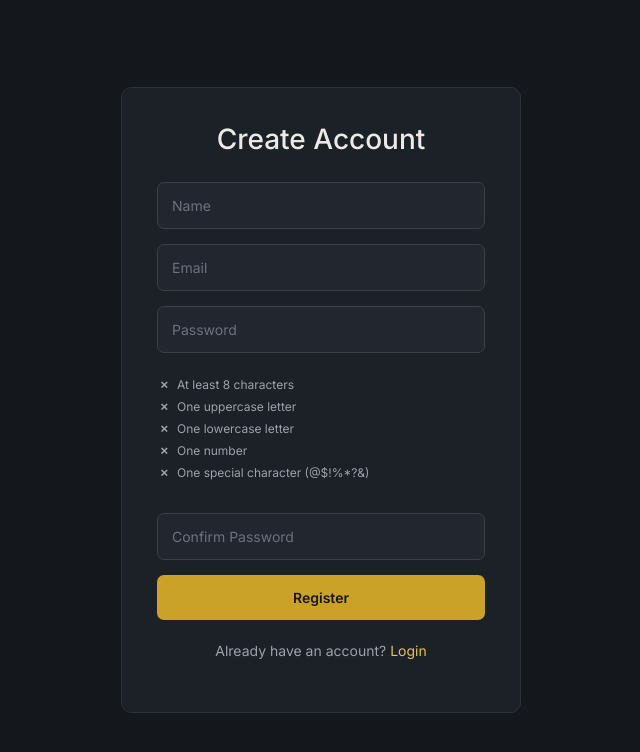
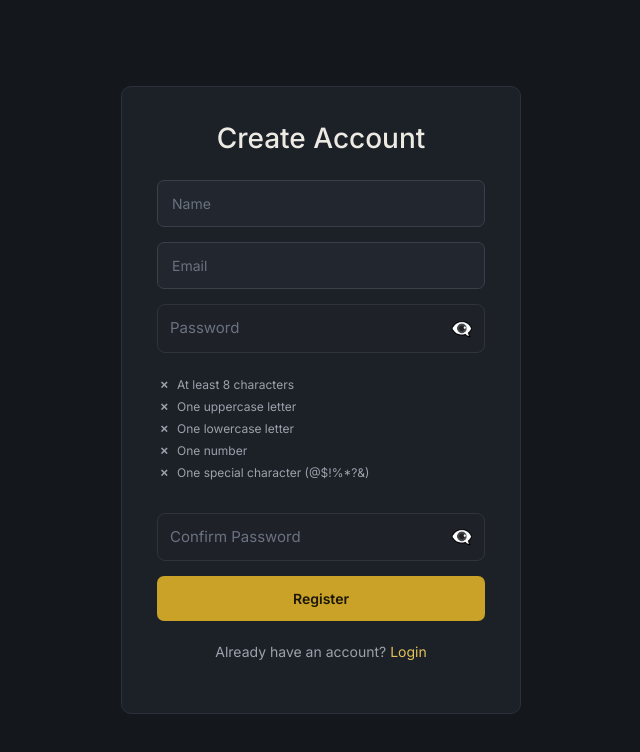
Before and after one commit to Archana-M-11/AI-Powered-Enterprise-Knowledge-Assistant, a React (Vite) app in the folder frontend/: page /register in a window 1280 px wide. Shown: the top 752 px of the page, without its empty margins (319-959 px from the left). Built offline with nearby package versions, Linux system fonts and the light colour scheme.

Commit message:
UI changes

```diff
--- a/frontend/src/pages/LoginPage.jsx
+++ b/frontend/src/pages/LoginPage.jsx
@@ -1,11 +1,12 @@
 import "../styles/auth.css";
 import { userLogin } from "../services/api";
-import { useActionState,useEffect } from "react";
-import { useNavigate } from "react-router-dom";
+import { useActionState,useEffect,useState } from "react";
+import { useNavigate,Link } from "react-router-dom";
 import { useFormStatus } from "react-dom";
 
 function LoginButton() {
   const { pending } = useFormStatus();
+
 
   return (
     <button type="submit" disabled={pending}>
@@ -16,9 +17,34 @@ function LoginButton() {
 
 function LoginPage() {
   const navigate = useNavigate();
+  const[showpassword,setShowPassword]=useState(false);
 
 
 async function loginAction(previousState, formData) {
+
+  const email = formData.get("email")?.trim();
+  const password = formData.get("password");
+
+
+   const errors = {};
+
+  if (!email) {
+    errors.emailError = "Email is required";
+  }
+
+  if (!password) {
+    errors.passwordError = "Password is required";
+  }
+
+  if (Object.keys(errors).length > 0) {
+    return {
+      success: false,
+      emailError: errors.emailError || "",
+      passwordError: errors.passwordError || "",
+      message: "",
+    };
+  }
+
   try {
     const userData = {
       email: formData.get("email"),
@@ -34,6 +60,13 @@ async function loginAction(previousState, formData) {
       token: data.access_token,
     };
   } catch (error) {
+    if (error.response?.status==404){
+      return{
+        notRegistered:true,
+        success:false,
+        message:"Email is not registered, Redirecting to Register Page"
+      }
+    }
     return {
       success: false,
       message: "Invalid email or password",
@@ -41,10 +74,14 @@ async function loginAction(previousState, formData) {
   }
 }
 
+
 const [state, formAction] = useActionState(
   loginAction,
   {
     success: false,
+    notRegistered:false,
+    emailError: "",
+    passwordError: "",
     message: "",
   }
 );
@@ -53,11 +90,18 @@ useEffect(() => {
   if (state.success) {
     const timer = setTimeout(() => {
       navigate("/chat");
-    }, 5000);
+    }, 2000);
 
     return () => clearTimeout(timer);
   }
-}, [state.success, navigate]);
+  if(state.notRegistered){
+    const timer=setTimeout(()=>{
+      navigate("/register")
+  },2000);
+  return()=>clearTimeout(timer);
+  }
+}, [state.success,state.notRegistered, navigate]);
+
 
 
   return (
@@ -71,12 +115,31 @@ useEffect(() => {
             name="email"
             placeholder="Email"
           />
-
-          <input
-            type="password"
+          {
+            state.emailError &&
+            <div className="error-message">
+              {state.emailError}
+            </div>
+          }
+         <div className="password-wrapper">
+           <input
+            type={showpassword ? "text" : "password"}
             name="password"
             placeholder="Password"
           />
+          <button
+            type="button"
+            onClick={() => setShowPassword(!showpassword)}
+            >{showpassword ?  "👁️" : "👁️‍🗨️"}</button>
+          </div>
+          {
+            state.passwordError &&
+            <div>
+              <div className="error-message">
+                {state.passwordError}
+              </div>
+            </div>
+          }
 
          <LoginButton/>
         </form>
@@ -89,7 +152,7 @@ useEffect(() => {
 
         <p>
           Don't have an account?
-          <a href="/register"> Register</a>
+          <Link to="/register"> Register</Link>
         </p>
       </div>
     </div>
--- a/frontend/src/pages/RegisterPage.jsx
+++ b/frontend/src/pages/RegisterPage.jsx
@@ -1,6 +1,6 @@
 import "../styles/auth.css";
 import { userRegister } from "../services/api";
-import { useNavigate } from "react-router-dom";
+import { useNavigate,Link } from "react-router-dom";
 import { useActionState, useEffect, useState } from "react";
 import { useFormStatus } from "react-dom";
 import PasswordChecklist, { PASSWORD_RULES } from "../components/PasswordChecklist";
@@ -18,6 +18,8 @@ function RegisterButton() {
 function RegisterPage() {
   const navigate = useNavigate();
   const [password, setPassword] = useState("");
+  const [showpassword, setShowPassword] = useState(false);
+  const [confirmPassword, setConfirmPassword] = useState("");
 
   async function registerAction(previousState, formData) {
     try {
@@ -51,11 +53,18 @@ function RegisterPage() {
         message: "Registration successful. Redirecting to login...",
       };
     } catch (error) {
+      if(error.response?.status==400){
+      return {
+        success:false,
+        emailError:"Email is already registered, Redirecting to Login Page"
+      }
+    }
       return {
         success: false,
         message: error.response?.data?.detail || "Registration failed",
       };
     }
+
   }
 
   const [state, formAction] = useActionState(registerAction, {
@@ -67,11 +76,20 @@ function RegisterPage() {
     if (state.success) {
       const timer = setTimeout(() => {
         navigate("/login");
-      }, 5000);
+      }, 2000);
 
       return () => clearTimeout(timer);
     }
-  }, [state.success, navigate]);
+    if(state.emailError){
+      const timer=setTimeout(()=>{
+        navigate("/login")
+    },2000);
+    return()=>clearTimeout(timer);
+    }
+  }, [state.success,state.emailError, navigate]);
+
+const passwordsMatch = confirmPassword.length > 0 && password === confirmPassword;
+const showMatchStatus = confirmPassword.length > 0;
 
   return (
     <div className="auth-container">
@@ -83,21 +101,40 @@ function RegisterPage() {
 
           <input type="email" name="email" placeholder="Email" />
 
-          <input
-            type="password"
+         <div className="password-wrapper">
+           <input
+            type={showpassword ? "text" : "password"}
             name="password"
             placeholder="Password"
+            onChange={(e) => setPassword(e.target.value)}
             value={password}
-            onChange={(e) => setPassword(e.target.value)}
           />
+          <button
+            type="button"
+            onClick={() => setShowPassword(!showpassword)}
+            >{showpassword ?  "👁️" : "👁️‍🗨️"}</button>
+          </div>
 
           <PasswordChecklist password={password} />
 
-          <input
-            type="password"
-            name="confirmPassword"
-            placeholder="Confirm Password"
-          />
+          <div className="password-wrapper">
+        <input
+          type={showpassword ? "text" : "password"}
+          name="confirmPassword"
+          placeholder="Confirm Password"
+          onChange={(e) => setConfirmPassword(e.target.value)}
+          value={confirmPassword}
+        />
+          <button
+            type="button"
+            onClick={() => setShowPassword(!showpassword)}
+            >{showpassword ?  "👁️" : "👁️‍🗨️"}</button>
+          </div>
+          {showMatchStatus && (
+          <p className={passwordsMatch ? "match-success" : "match-error"}>
+            {passwordsMatch ? "Passwords match" : "Passwords do not match"}
+          </p>
+        )}
 
           <RegisterButton />
         </form>
@@ -107,6 +144,12 @@ function RegisterPage() {
             Registration successful! Redirecting to login...
           </div>
         )}
+        {
+          state.emailError &&
+          <div className="error-message">
+            {state.emailError}
+          </div>
+        }
 
         {!state.success && state.message && (
           <div className="error-message">{state.message}</div>
@@ -114,7 +157,7 @@ function RegisterPage() {
 
         <p>
           Already have an account?
-          <a href="/login"> Login</a>
+          <Link to="/login"> Login</Link>
         </p>
       </div>
     </div>
--- a/frontend/src/styles/auth.css
+++ b/frontend/src/styles/auth.css
@@ -126,7 +126,57 @@
 .password-checklist li.invalid {
   color: var(--text-secondary);
 }
+.password-wrapper {
+  position: relative;
+  width: 100%;
+}
 
+.password-wrapper input {
+  width: 100%;
+  box-sizing: border-box;
+  padding: 12px 40px 12px 12px; /* right padding clears the icon */
+  background: #1e2128;
+  border: 1px solid #2f333d;
+  border-radius: 8px;
+  color: #e5e5e5;
+  font-size: 15px;
+}
+
+.password-wrapper input:focus {
+  outline: none;
+  border-color: #d4a72c;
+}
+
+.password-wrapper input::placeholder {
+  color: #6b7280;
+}
+
+.password-wrapper button {
+  position: absolute;
+  right: 12px;
+  top: 50%;
+  transform: translateY(-50%);
+
+  background: transparent;
+  border: none;
+  padding: 0;
+  margin: 0;
+
+  display: flex;
+  align-items: center;
+  justify-content: center;
+
+  cursor: pointer;
+  font-size: 18px;
+  line-height: 1;
+}
+
+.password-wrapper button:focus {
+  outline: none;
+}
+.match-success { color: #4ade80 !important; }
+.match-error { color: #d61e1e !important; }
+/*  */
 .checklist-icon {
   display: inline-block;
   width: 14px;
```
Also changed, not shown: 2 other files (tests, documents, lock files or other folders).
